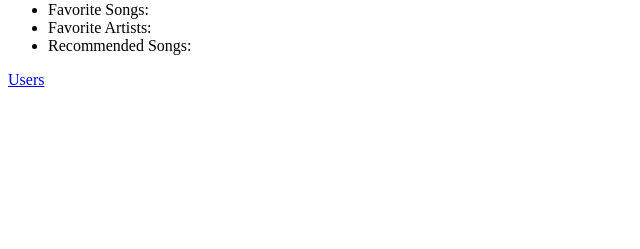
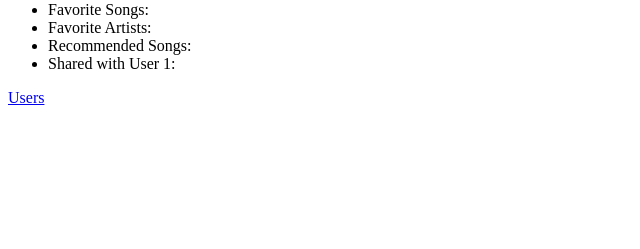
Before and after one commit to sresis/Playlist-Together, a Flask app: template templates/user_details.html in a window 1280 px wide. Shown: the part 51-300 px from the top of the page, without its empty margins (0-640 px from the left). Run offline with Flask 2, Linux system fonts and the light colour scheme; the template is opened without the code that fills it, so the values that code supplies are empty.

Commit message:
implemeted shared with other user functionality

```diff
--- a/api.py
+++ b/api.py
@@ -66,7 +66,8 @@ def get_recs_based_on_seed(tracks, artists):
 	tracks_piece = make_url(tracks)
 	artists_piece = make_url(artists)
 
-	string = BASE_URL + 'recommendations?seed_artists=' + artists_piece +'&seed_tracks=' + tracks_piece
+
+	string = BASE_URL + 'recommendations?limit=60&seed_artists=' + artists_piece +'&seed_tracks=' + tracks_piece
 
 	result = requests.get(string, headers=headers)
 
@@ -77,6 +78,10 @@ def get_recs_based_on_seed(tracks, artists):
 	for item in result['tracks']:
 		tracks_list.append(item['id'])
 	return tracks_list
+
+
+
+
 
 #get_recs_based_on_seed(['0e4os6wHr1jbFn4yPtSEOe', '2RKY4G4RwRQufxBUv6ect3', '786h4kDeZiX5nYvOwA3wtE', '7utRJ4BeYx85khzP3lKoBX'],['4dpARuHxo51G3z768sgnrY','1HY2Jd0NmPuamShAr6KMms', '6PAt558ZEZl0DmdXlnjMgD'])
 #get_recs_based_on_seed(['7utRJ4BeYx85khzP3lKoBX', '786h4kDeZiX5nYvOwA3wtE'],['4dpARuHxo51G3z768sgnrY','1HY2Jd0NmPuamShAr6KMms', '6PAt558ZEZl0DmdXlnjMgD'])
@@ -131,3 +136,4 @@ def get_song_artist(song_id):
 	text = (' and ').join(artist_names)
 
 	return text
+## try to see if it does it based on songs
--- a/server.py
+++ b/server.py
@@ -95,11 +95,12 @@ def show_user(user_id):
     	text_format = api.get_song_title(track)
     	rec_names.append(text_format)
 
+    shared_prefs = crud.get_shared_tracks(user_id,1)
 
 
 
     return render_template('user_details.html', user=user, artist_prefs=artist_prefs, song_prefs=song_prefs,
-    	rec_names=rec_names)
+    	rec_names=rec_names, shared_prefs=shared_prefs)
 
 @app.route('/profile/add_prefs')
 def show_prefs_form():
@@ -115,13 +116,20 @@ def show_prefs_form():
 def add_users_prefs():
 	"""enables users to add their preferences."""
 
+	#gets artist and songs from input form
 	artist = request.form.get('artist')
+	song_title = request.form.get('song')
+
+	# Adds song and artist prefs to the User
 	user_id = session['user']
 	user = crud.get_user_by_id(user_id)
-	artist_pref = crud.create_artist_pref(artist, user_id)
+	if artist:
+		artist_pref = crud.create_artist_pref(artist, user_id)
+	if song_title:
+		song_pref = crud.create_song_pref(song_title, user_id)
 	artist_prefs = crud.get_all_artist_prefs()
-	return render_template('updated_profile.html', artist_prefs=artist_prefs, user=user)
-## how to make it so you can iterate through artists on profile
+	song_prefs = crud.get_all_song_prefs()
+	return render_template('updated_profile.html', artist_prefs=artist_prefs, song_prefs=song_prefs, user=user)
 
 ## Jinja displays existing artists. Updated list of Artists. Make an Ajax call to get existing data
 ## Ajax call can return JSON
--- a/templates/add_prefs.html
+++ b/templates/add_prefs.html
@@ -10,6 +10,7 @@
 <form action="/profile/add_prefs" method="POST" id="prefs">
 
 	<div> Artist <input type="text" name="artist"></div>
+	<div> Song <input type="text" name="song"></div>
 
     <p><input type="submit"></p>
 </form>
--- a/templates/updated_profile.html
+++ b/templates/updated_profile.html
@@ -20,9 +20,9 @@
 		</ul>
 		<li>Recommended Songs: </li>
 		<ul class="subcat">
-			{% for artist in artist_prefs %}
-				{% if artist.user_id == user.user_id %}
-					<li>{{ artist.artist_name }}</li>
+			{% for song in song_prefs %}
+				{% if song.user_id == user.user_id %}
+					<li>{{ song.song_title }}</li>
 				{% endif %}
 			{% endfor %}
 
--- a/templates/user_details.html
+++ b/templates/user_details.html
@@ -8,7 +8,7 @@
 	<ul class="main">
 		<li>Name: {{ user.fname }} {{ user.lname }}
 		<li>Email: {{ user.email }} </li>
-		<li>Favorite Songs:  </li>
+		<li>Favorite Songs: </li>
 		<ul class="song_list">
 			{% for song in song_prefs %}
 				{% if song.user_id == user.user_id %}
@@ -32,6 +32,13 @@
 			{% endfor %}
 
 		</ul>
+		<li>Shared with User 1:</li>
+		<ul class="recs">
+			{% for pref in shared_prefs %}
+				<li>{{ pref }}</li>
+			{% endfor %}
+
+		</ul>
 
 
 		</ul>
```
Also changed, not shown: crud.py (+17 -0 lines), model.py (+14 -0 lines).
